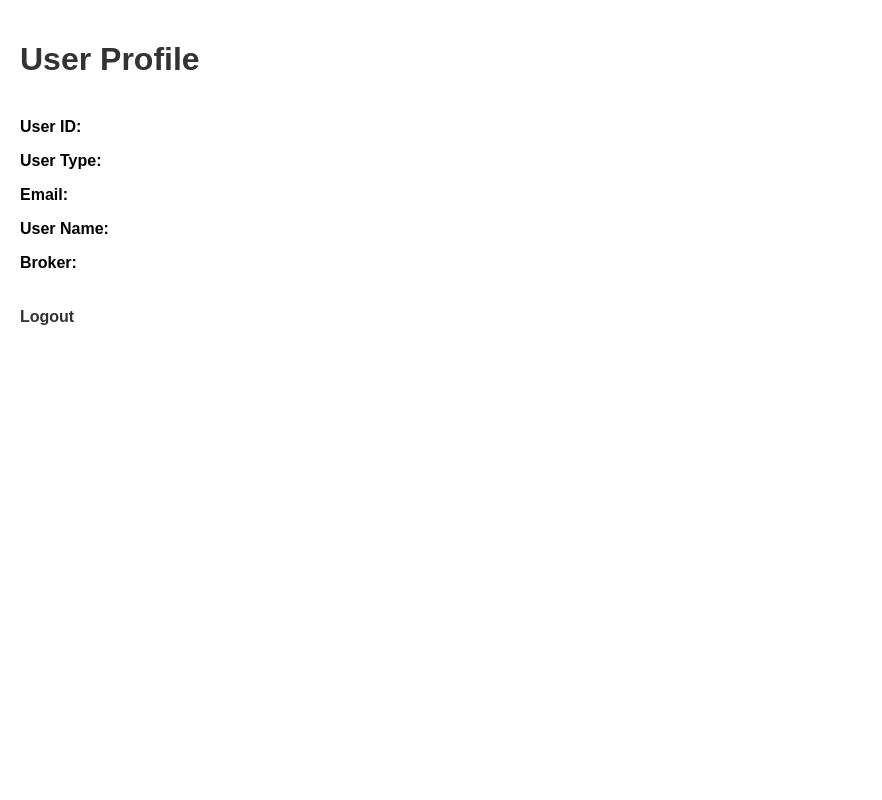
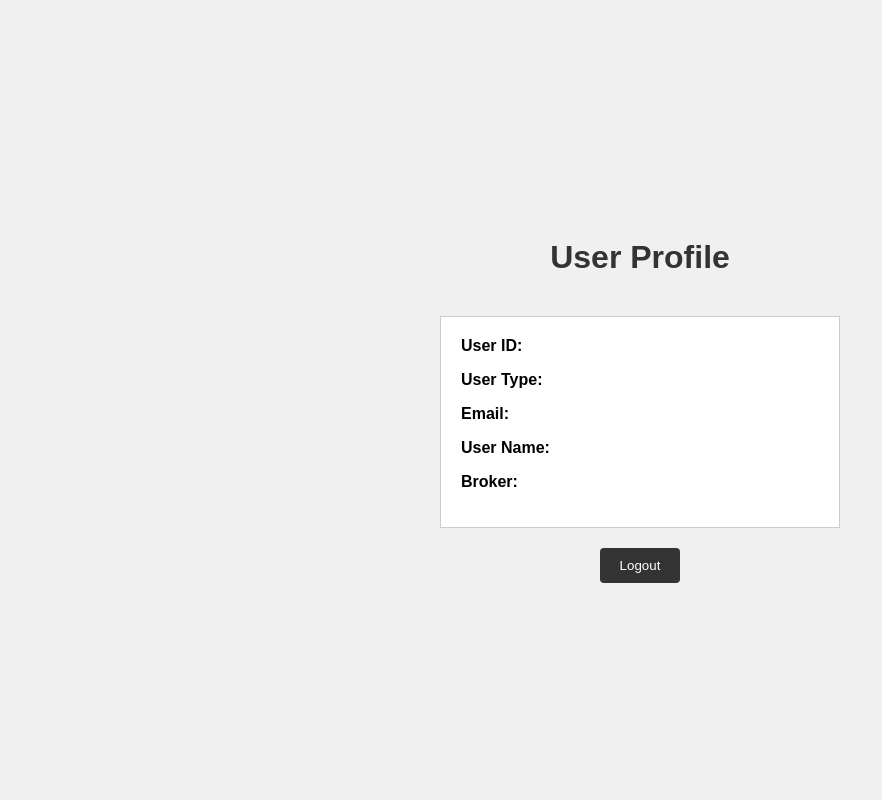
Before and after one commit to sumitgangwani/truebeacon_stock_application, a Flask app: page /profile in a window 1280 px wide. Shown: the whole page, without its empty margins (0-882 px from the left). Run offline with Flask 3, Linux system fonts and the light colour scheme; the visitor is signed in with stand-in values (Sample User, id 1); data comes from the database, SQL or seed files in the repository.

Commit message:
Update profile.html

```diff
--- a/templates/profile.html
+++ b/templates/profile.html
@@ -1,7 +1,6 @@
-
-
 <!DOCTYPE html>
 <html lang="en">
+
 <head>
     <meta charset="UTF-8">
     <meta name="viewport" content="width=device-width, initial-scale=1.0">
@@ -9,9 +8,14 @@
     <style>
         body {
             font-family: Arial, sans-serif;
-            margin: 20px;
+            background-color: #f0f0f0;
+            margin: 0;
+            padding: 0;
             display: flex;
             flex-direction: column;
+            align-items: center;
+            justify-content: center;
+            height: 100vh;
         }
 
         h1 {
@@ -21,20 +25,35 @@
 
         .profile-info {
             margin-top: 20px;
+            border: 1px solid #ccc;
+            background-color: white;
+            padding: 20px;
+            text-align: left;
+            max-width: 400px;
+            width: 100%;
+            box-sizing: border-box;
         }
 
         label {
             font-weight: bold;
         }
 
-        .logout-link {
-            text-decoration: none;
-            color: #333;
+        .logout-button {
             margin-top: 20px;
-            font-weight: bold;
+            padding: 10px 20px;
+            background-color: #333;
+            color: white;
+            border: none;
+            border-radius: 4px;
+            cursor: pointer;
+        }
+
+        .logout-button:hover {
+            background-color: #555;
         }
     </style>
 </head>
+
 <body>
     <h1>User Profile</h1>
 
@@ -55,6 +74,7 @@
         <p>{{ user_profile.broker }}</p>
     </div>
 
-    <a href="/signin" class="logout-link">Logout</a>
+    <button class="logout-button" onclick="window.location.href='/signin'">Logout</button>
 </body>
+
 </html>
```
